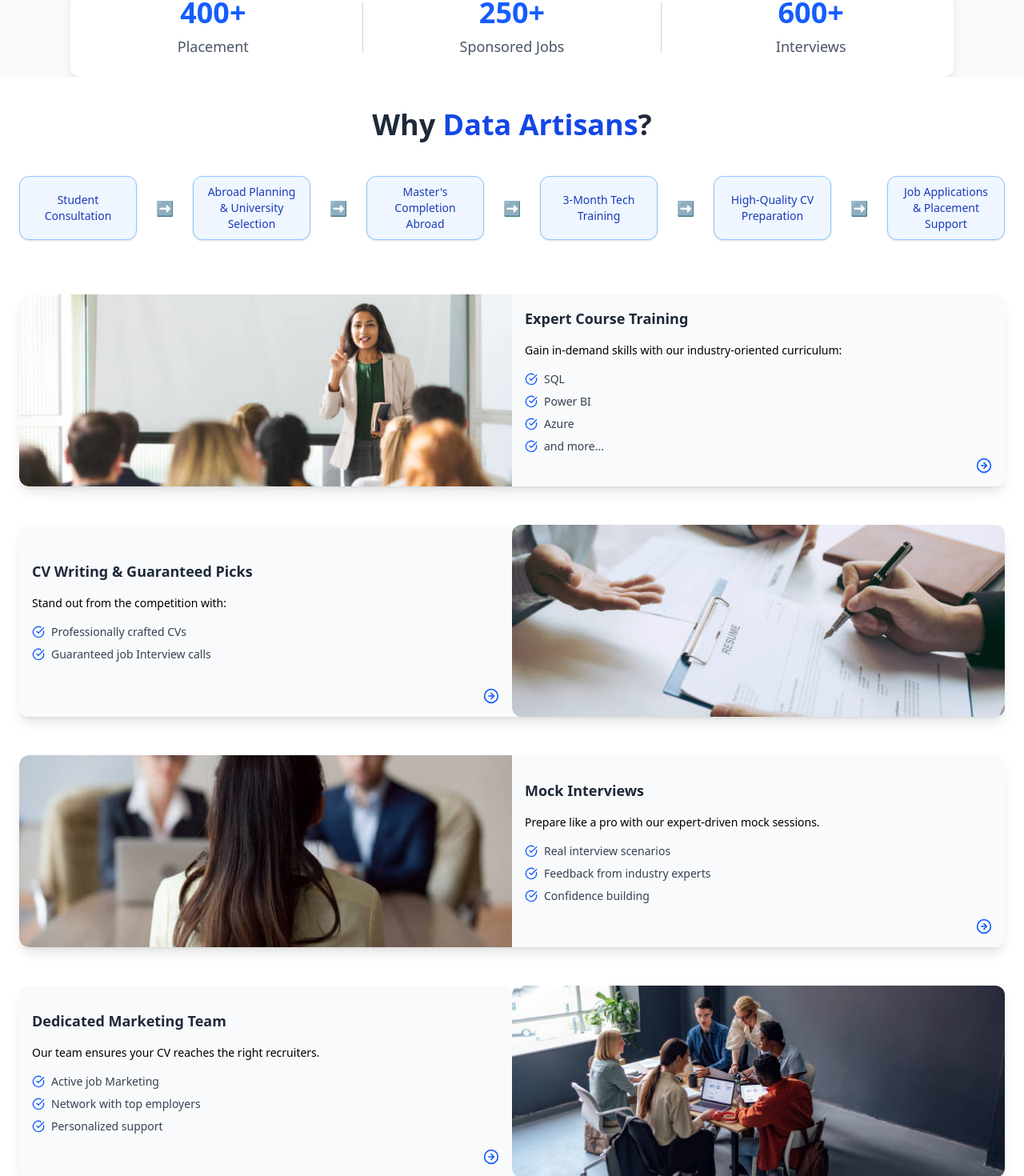
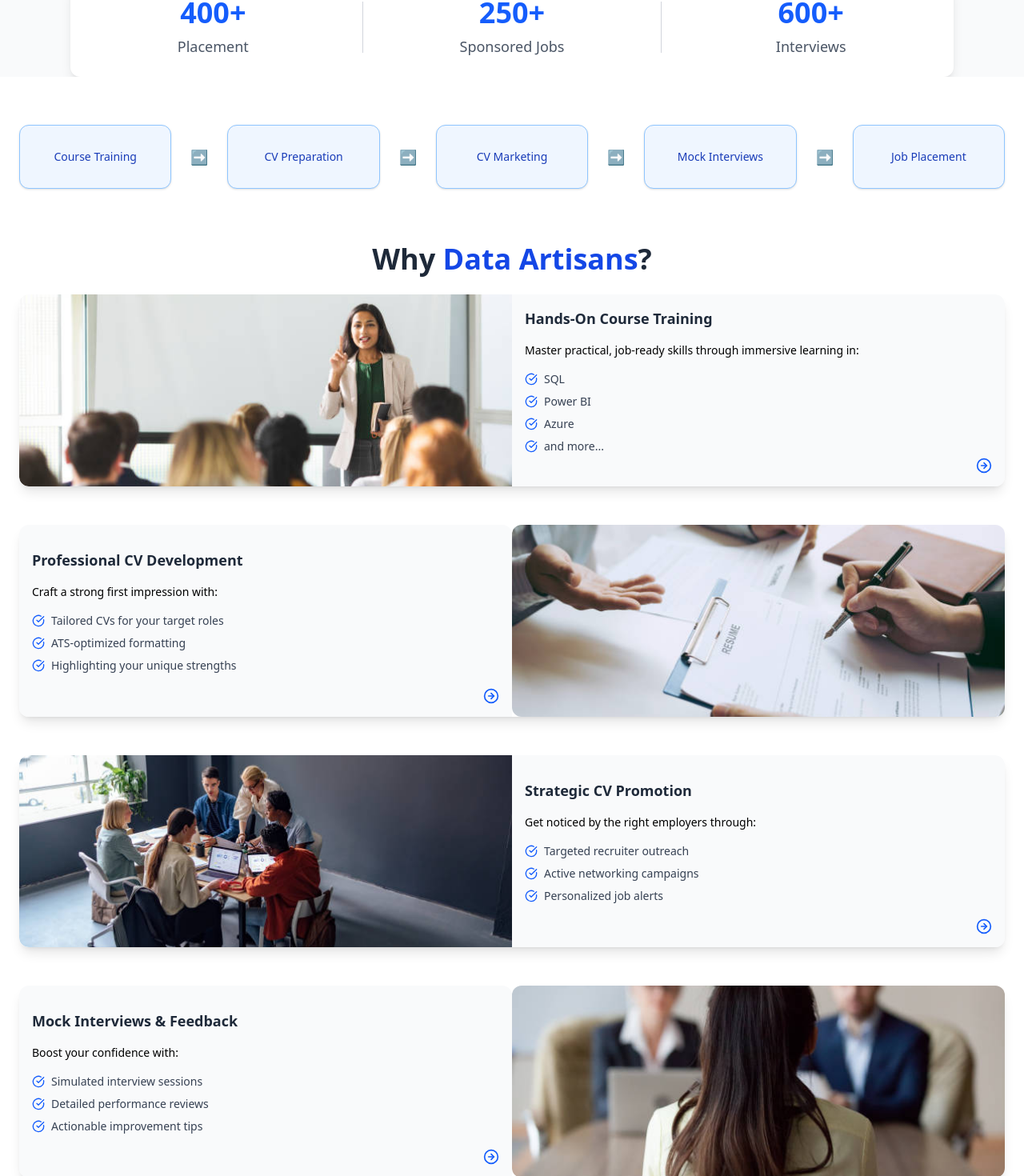
Before and after one commit to sowmyakota-mv/Website, a React (Vite) app in the folder frontend/: page / in a window 1280 px wide. Shown: the part 908-2378 px from the top of the page at 80% size. Built offline with nearby package versions, Linux system fonts and the light colour scheme.

Commit message:
complete website

```diff
--- a/frontend/src/App.tsx
+++ b/frontend/src/App.tsx
@@ -55,9 +55,9 @@
           }
         />
         <Route path='training' element={<Training/>}/>
-        <Route path='cv-writing' element={<CvWritingPage/>}/>
+        <Route path='cv-preparation' element={<CvWritingPage/>}/>
         <Route path='mock-interviews' element={<MockInterviewPage/>}/>
-        <Route path='marketing-team' element={<MarketingTeamPage/>}/>
+        <Route path='cv-marketing' element={<MarketingTeamPage/>}/>
         <Route path='/list' element={<CoursePage/>}/>
         <Route path="/:category" element={<CoursePage />} />
         <Route path='/course/:id' element={<CourseDetailPage/>}/>
--- a/frontend/src/components/AboutSection.tsx
+++ b/frontend/src/components/AboutSection.tsx
@@ -4,77 +4,96 @@
 function WhyDataArtisan() {
   const cards = [
     {
+      id: "training",
       img: "/training.jpg",
-      title: "Expert Course Training",
-      description: "Gain in-demand skills with our industry-oriented curriculum:",
+      title: "Hands-On Course Training",
+      description: "Master practical, job-ready skills through immersive learning in:",
       listItems: ["SQL", "Power BI", "Azure", "and more..."],
       link: "training",
     },
     {
+      id: "cv-preparation",
       img: "/cv-writing.jpg",
-      title: "CV Writing & Guaranteed Picks",
-      description: "Stand out from the competition with:",
-      listItems: ["Professionally crafted CVs", "Guaranteed job Interview calls"],
-      link: "cv-writing",
+      title: "Professional CV Development",
+      description: "Craft a strong first impression with:",
+      listItems: [
+        "Tailored CVs for your target roles",
+        "ATS-optimized formatting",
+        "Highlighting your unique strengths",
+      ],
+      link: "cv-preparation",
     },
     {
+      id: "cv-marketing",
+      img: "/marketing.jpg",
+      title: "Strategic CV Promotion",
+      description: "Get noticed by the right employers through:",
+      listItems: [
+        "Targeted recruiter outreach",
+        "Active networking campaigns",
+        "Personalized job alerts",
+      ],
+      link: "cv-marketing",
+    },
+    {
+      id: "mock-interviews",
       img: "/interview.jpg",
-      title: "Mock Interviews",
-      description: "Prepare like a pro with our expert-driven mock sessions.",
+      title: "Mock Interviews & Feedback",
+      description: "Boost your confidence with:",
       listItems: [
-        "Real interview scenarios",
-        "Feedback from industry experts",
-        "Confidence building",
+        "Simulated interview sessions",
+        "Detailed performance reviews",
+        "Actionable improvement tips",
       ],
       link: "mock-interviews",
     },
     {
-      img: "/marketing.jpg",
-      title: "Dedicated Marketing Team",
-      description: "Our team ensures your CV reaches the right recruiters.",
+      id: "job-placement",
+      img: "/job-placement.jpg",
+      title: "Job Placement Assistance",
+      description: "Secure your ideal role with:",
       listItems: [
-        "Active job Marketing",
-        "Network with top employers",
-        "Personalized support",
+        "One-on-one placement guidance",
+        "Exclusive job openings",
+        "Continuous career support",
       ],
-      link: "marketing-team",
+      link: "job-placement",
     },
   ];
 
   return (
     <section id="services" className="py-10 bg-white">
       <div className="max-w-7xl mx-auto px-6">
+
+        {/* Flowchart Section */}
+        <div className="mb-12 py-5">
+          <div className="flex flex-col md:flex-row items-center justify-center md:gap-6 gap-4">
+            <FlowStep text="Course Training" targetId="training" />
+            <FlowArrow direction="down" mobile />
+            <FlowArrow direction="right" desktop />
+            <FlowStep text="CV Preparation" targetId="cv-preparation" />
+            <FlowArrow direction="down" mobile />
+            <FlowArrow direction="right" desktop />
+            <FlowStep text="CV Marketing" targetId="cv-marketing" />
+            <FlowArrow direction="down" mobile />
+            <FlowArrow direction="right" desktop />
+            <FlowStep text="Mock Interviews" targetId="mock-interviews" />
+            <FlowArrow direction="down" mobile />
+            <FlowArrow direction="right" desktop />
+            <FlowStep text="Job Placement" targetId="job-placement" />
+          </div>
+        </div>
+
+        {/* Heading after flowchart */}
         <h2 className="text-4xl font-bold text-center mb-6 text-gray-800">
           Why <span className="text-blue-700">Data Artisans</span>?
         </h2>
 
-        {/* Flowchart Section */}
-        <div className="mb-12 py-5">
-          <div className="flex flex-col md:flex-row items-center justify-center md:gap-6 gap-4">
-            <FlowStep text="Student Consultation" />
-            <FlowArrow direction="down" mobile />
-            <FlowArrow direction="right" desktop />
-            <FlowStep text="Abroad Planning & University Selection" />
-            <FlowArrow direction="down" mobile />
-            <FlowArrow direction="right" desktop />
-            <FlowStep text="Master's Completion Abroad" />
-            <FlowArrow direction="down" mobile />
-            <FlowArrow direction="right" desktop />
-            <FlowStep text="3-Month Tech Training" />
-            <FlowArrow direction="down" mobile />
-            <FlowArrow direction="right" desktop />
-            <FlowStep text="High-Quality CV Preparation" />
-            <FlowArrow direction="down" mobile />
-            <FlowArrow direction="right" desktop />
-            <FlowStep text="Job Applications & Placement Support" />
-          </div>
-        </div>
-
         {/* Cards Section */}
         <div className="space-y-12">
           {cards.map((card, index) => (
+            <div key={index} id={card.id}>
               <Card
-              key={index}
                 img={card.img}
                 title={card.title}
                 description={card.description}
@@ -82,6 +101,7 @@
                 link={card.link}
                 reverse={index % 2 !== 0}
               />
+            </div>
           ))}
         </div>
       </div>
@@ -89,11 +109,28 @@
   );
 }
 
-function FlowStep({ text }) {
+function FlowStep({ text, targetId }) {
+  const scrollToSection = () => {
+    const element = document.getElementById(targetId);
+    if (element) {
+      const headerOffset = 100;
+      const elementPosition = element.getBoundingClientRect().top + window.scrollY;
+      const offsetPosition = elementPosition - headerOffset;
+
+      window.scrollTo({
+        top: offsetPosition,
+        behavior: "smooth",
+      });
+    }
+  };
+
   return (
-    <div className="bg-blue-50 border border-blue-300 rounded-xl px-4 flex items-center justify-center text-center shadow-sm text-sm font-medium text-blue-800 w-48 min-h-[80px]">
+    <button
+      onClick={scrollToSection}
+      className="bg-blue-50 border border-blue-300 rounded-xl px-4 flex items-center justify-center text-center shadow-sm text-sm font-medium text-blue-800 w-48 min-h-[80px] hover:bg-blue-100 transition"
+    >
       {text}
-    </div>
+    </button>
   );
 }
 
--- a/frontend/src/components/Navbar.tsx
+++ b/frontend/src/components/Navbar.tsx
@@ -84,28 +84,35 @@
         className="block px-4 py-2 hover:bg-gray-100"
         onClick={closeAllMenus}
       >
-        Expert Course Training
+        Hands-On Course Training
       </Link>
       <Link
-        to="/cv-writing"
+        to="/cv-preparation"
         className="block px-4 py-2 hover:bg-gray-100"
         onClick={closeAllMenus}
       >
-        CV Writing & Guaranteed Picks
+        Professional CV Development
+      </Link>
+      <Link
+        to="/cv-promotion"
+        className="block px-4 py-2 hover:bg-gray-100"
+        onClick={closeAllMenus}
+      >
+        Strategic CV Promotion
       </Link>
       <Link
         to="/mock-interviews"
         className="block px-4 py-2 hover:bg-gray-100"
         onClick={closeAllMenus}
       >
-        Mock Interviews
+        Mock Interviews & Feedback
       </Link>
       <Link
-        to="/marketing-team"
+        to="/job-placement"
         className="block px-4 py-2 hover:bg-gray-100"
         onClick={closeAllMenus}
       >
-        Dedicated Marketing Team
+        Job Placement Assistance
       </Link>
     </div>
   )}
@@ -279,29 +286,35 @@
             {aboutOpen && (
               <div className="flex flex-col space-y-2 mt-2">
                 <Link
-                  to="/about#training"
+                  to="/training"
                   className="block px-4 py-2 hover:bg-gray-100"
                   onClick={closeAllMenus}
                 >
-                  Expert Course Training
+                  Hands-On Course Training
                 </Link>
                 <Link
-                  to="/about#cv-writing"
+                  to="/cv-preparation"
                   className="block px-4 py-2 hover:bg-gray-100" onClick={closeAllMenus}
                 >
-                  CV Writing & Guaranteed Picks
+                  Professional CV Development
                 </Link>
                 <Link
-                  to="/about#mock"
+                  to="/cv-marketing"
+                  className="block px-4 py-2 hover:bg-gray-100" onClick={closeAllMenus}
+                >
+                  Strategic CV Promotion
+                </Link>
+                <Link
+                  to="/mock-interviews"
                   className="block px-4 py-2 hover:bg-gray-100"  onClick={closeAllMenus}
                 >
-                  Mock Interviews
+                  Mock Interviews & Feedback
                 </Link>
                 <Link
-                  to="/about#marketing"
+                  to="/job-placement"
                   className="block px-4 py-2 hover:bg-gray-100" onClick={closeAllMenus}
                 >
-                  Dedicated Marketing Team
+                  Job Placement Assistance
                 </Link>
               </div>
             )}
--- a/frontend/src/pages/CvWritingPage.tsx
+++ b/frontend/src/pages/CvWritingPage.tsx
@@ -1,14 +1,14 @@
 import { CheckCircle } from "lucide-react"
 
 const CvWritingPage=()=>(
-    <section id="cv-writing" className="grid md:grid-cols-2 gap-8 items-center">
+    <section id="cv-preparation" className="grid md:grid-cols-2 gap-8 items-center">
         <img
           src="/cv-writing.jpg"
           alt="Why Choose Us"
           className="rounded-lg shadow-lg w-full"
         />
         <div>
-          <h2 className="text-3xl font-bold text-blue-600 mb-4">CV Writing & Guaranteed Picks</h2>
+          <h2 className="text-3xl font-bold text-blue-600 mb-4">Professional CV Development</h2>
           <p className="text-gray-700 mb-4">
             A great CV is your first step to landing the perfect job. Our CV writing services ensure that your resume
             stands out among thousands of applicants. We tailor your CV to highlight your strengths and align with job market trends.
--- /dev/null
+++ b/frontend/src/pages/JobPlacementPage.tsx
@@ -0,0 +1,67 @@
+import { CheckCircle } from "lucide-react";
+
+function JobPlacementPage() {
+  return (
+    <section id="job-placement" className="py-12 bg-white">
+      <div className="max-w-6xl mx-auto px-6">
+        {/* Title */}
+        <h1 className="text-4xl font-bold text-gray-900 mb-6 text-center">
+          Job Placement Assistance
+        </h1>
+
+        {/* Image */}
+        <div className="mb-8">
+          <img
+            src="/job-placement.jpg" // Change to your actual image path
+            alt="Job Placement Assistance"
+            className="w-full h-80 object-cover rounded-xl shadow-md"
+          />
+        </div>
+
+        {/* Paragraphs */}
+        <div className="space-y-5 text-gray-700 text-lg leading-relaxed">
+          <p>
+            At Data Artisans, we go beyond training by providing personalized job
+            placement assistance to help you secure your ideal role in the
+            competitive job market. Our dedicated team works closely with you
+            to identify opportunities that align with your skills, interests, and career goals.
+          </p>
+          <p>
+            We leverage our strong industry connections, exclusive job
+            partnerships, and proactive outreach strategies to ensure your
+            profile reaches the right employers. From application tracking to
+            interview preparation, we guide you at every step.
+          </p>
+          <p>
+            Whether you’re starting your career or looking for your next
+            challenge, our placement assistance program is designed to give you
+            the confidence and resources to succeed.
+          </p>
+        </div>
+
+        {/* Bullet Points */}
+        <div className="mt-8">
+          <h2 className="text-2xl font-semibold text-gray-900 mb-4">
+            Our Placement Support Includes:
+          </h2>
+          <ul className="space-y-3">
+            {[
+              "One-on-one placement guidance",
+              "Exclusive job openings",
+              "Continuous career support",
+              "Employer networking opportunities",
+              "Resume and portfolio optimization"
+            ].map((point, index) => (
+              <li key={index} className="flex items-center gap-3">
+                <CheckCircle className="text-blue-600 w-5 h-5" />
+                <span>{point}</span>
+              </li>
+            ))}
+          </ul>
+        </div>
+      </div>
+    </section>
+  );
+}
+
+export default JobPlacementPage;
--- a/frontend/src/pages/MarketingTeamPage.tsx
+++ b/frontend/src/pages/MarketingTeamPage.tsx
@@ -1,7 +1,7 @@
 import { CheckCircle } from "lucide-react";
 
 const MarketingTeamPage=()=>(
-    <section id="team" className="text-center">
+    <section id="cv-marketing" className="text-center">
         <h2 className="text-3xl font-bold text-blue-600 mb-4">
           Dedicated Marketing Team For Your Success
         </h2>
--- a/frontend/src/pages/MockInterviewPage.tsx
+++ b/frontend/src/pages/MockInterviewPage.tsx
@@ -1,7 +1,7 @@
 import { CheckCircle } from "lucide-react";
 
 const MockInterviewPage=()=>(
-      <section id="mock" className="text-center">
+      <section id="mock-interviews" className="text-center">
         <h2 className="text-3xl font-bold text-blue-600 mb-6">
           Mock Interviews That Build Confidence
         </h2>
--- a/frontend/src/pages/TrainingPage.tsx
+++ b/frontend/src/pages/TrainingPage.tsx
@@ -4,7 +4,7 @@
 const Training=()=>(
 <section id="training" className="grid md:grid-cols-2 gap-8 items-center">
         <div>
-          <h2 className="text-3xl font-bold text-blue-600 mb-4">Expert Course Training</h2>
+          <h2 className="text-3xl font-bold text-blue-600 mb-4">Hands-On Course Training</h2>
           <p className="text-gray-700 mb-4">
             At Data Artisans Limited, we specialize in providing hands-on, industry-focused training that equips learners
             with the most in-demand technical skills. Our programs go beyond theory, offering practical projects that mirror
```
Also changed, not shown: frontend/public/job-placement.jpg (added). Lines whose indentation alone changed are shown as unchanged.
